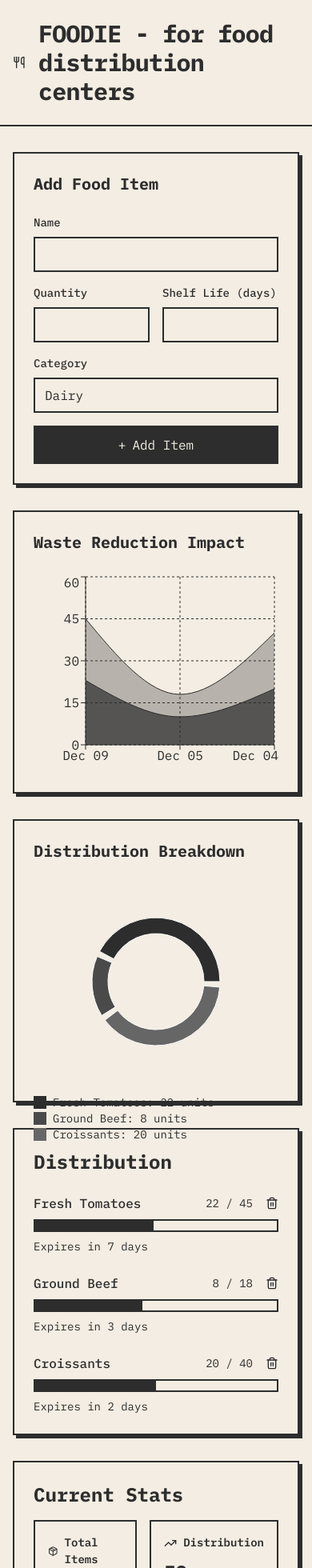
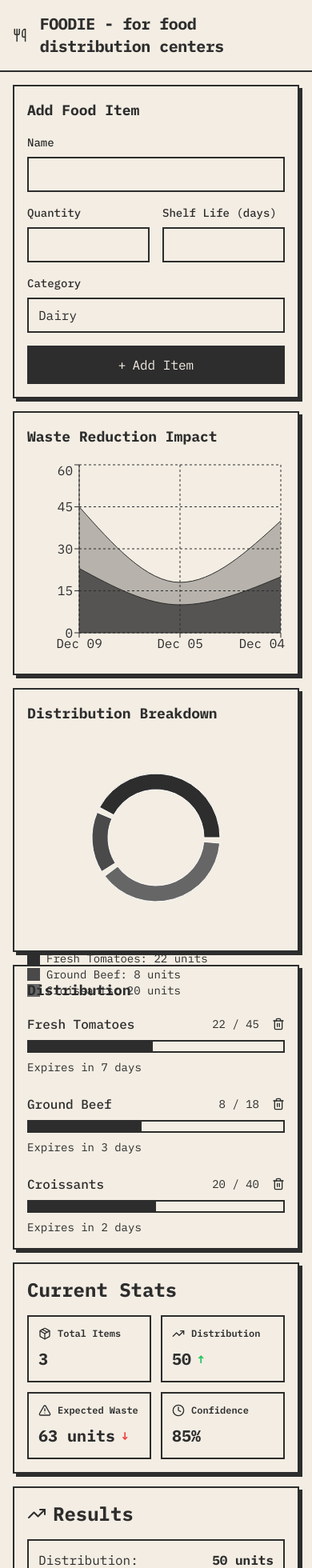
Before and after one commit to rithvikgabri/project-5, a React (Vite) app: page / in a window 390 px wide. Shown: the top 1960 px of the page at 80% size. Built offline with nearby package versions, Linux system fonts and the light colour scheme; the HTML template or start-up script is replaced by a standard one.

Commit message:
feat: add responsive design for all screen sizes

```diff
--- a/src/App.tsx
+++ b/src/App.tsx
@@ -148,27 +148,27 @@ function App() {
 
   return (
     <div className="min-h-screen retro-container">
-      <header className="border-b-2 border-[#2d2d2d]">
-        <div className="max-w-7xl mx-auto px-4 py-6">
+      <header className="border-b-2 border-[#2d2d2d] sticky top-0 bg-[#f3ede3] z-10">
+        <div className="max-w-7xl mx-auto px-4 py-4 sm:py-6">
           <div className="flex items-center space-x-4">
-            <Utensils className="w-8 h-8" />
-            <h1 className="text-3xl font-bold tracking-tight">FOODIE - for food distribution centers</h1>
+            <Utensils className="w-6 h-6 sm:w-8 sm:h-8" />
+            <h1 className="text-xl sm:text-2xl md:text-3xl font-bold tracking-tight">FOODIE - for food distribution centers</h1>
           </div>
         </div>
       </header>
 
-      <main className="max-w-7xl mx-auto px-4 py-8">
+      <main className="max-w-7xl mx-auto px-4 py-4 sm:py-8 space-y-4 sm:space-y-8">
         {/* Top Section - Form and Graphs */}
-        <div className="grid grid-cols-1 lg:grid-cols-3 gap-8">
+        <div className="grid grid-cols-1 md:grid-cols-2 lg:grid-cols-3 gap-4 sm:gap-8">
           {/* Add Food Item */}
-          <div className="retro-card p-6">
-            <h2 className="text-xl font-bold mb-6">Add Food Item</h2>
+          <div className="retro-card p-4 sm:p-6">
+            <h2 className="text-lg sm:text-xl font-bold mb-4 sm:mb-6">Add Food Item</h2>
             <FoodItemForm onSubmit={handleAddItem} />
           </div>
 
           {/* Waste Reduction Impact */}
-          <div className="retro-card p-6">
-            <h2 className="text-xl font-bold mb-6">Waste Reduction Impact</h2>
+          <div className="retro-card p-4 sm:p-6">
+            <h2 className="text-lg sm:text-xl font-bold mb-4 sm:mb-6">Waste Reduction Impact</h2>
             {foodItems.length > 0 && optimizedDistribution.length > 0 ? (
               <WasteReductionGraph
                 items={foodItems}
@@ -182,8 +182,8 @@ function App() {
           </div>
 
           {/* Distribution Breakdown */}
-          <div className="retro-card p-6">
-            <h2 className="text-xl font-bold mb-6">Distribution Breakdown</h2>
+          <div className="retro-card p-4 sm:p-6">
+            <h2 className="text-lg sm:text-xl font-bold mb-4 sm:mb-6">Distribution Breakdown</h2>
             {foodItems.length > 0 && optimizedDistribution.length > 0 ? (
               <DistributionPieChart
                 items={foodItems}
@@ -199,25 +199,23 @@ function App() {
 
         {/* Distribution List */}
         {foodItems.length > 0 && (
-          <div className="mt-8">
-            <div className="retro-card p-6">
-              <h2 className="text-2xl font-bold mb-6">Distribution</h2>
-              <DistributionChart
-                items={foodItems}
-                optimizedDistribution={optimizedDistribution}
-                onDeleteItem={handleDeleteItem}
-              />
-            </div>
+          <div className="retro-card p-4 sm:p-6">
+            <h2 className="text-lg sm:text-xl font-bold mb-4 sm:mb-6">Distribution</h2>
+            <DistributionChart
+              items={foodItems}
+              optimizedDistribution={optimizedDistribution}
+              onDeleteItem={handleDeleteItem}
+            />
           </div>
         )}
 
         {/* Bottom Section - Stats and Results */}
         {optimizationResult && (
-          <div className="mt-8 grid grid-cols-1 md:grid-cols-2 lg:grid-cols-3 gap-8">
-            <div className="retro-card p-6">
+          <div className="grid grid-cols-1 md:grid-cols-3 gap-4 sm:gap-8">
+            <div className="retro-card p-4 sm:p-6">
               <StatsGrid result={optimizationResult} totalItems={foodItems.length} />
             </div>
-            <div className="retro-card p-6 md:col-span-2">
+            <div className="retro-card p-4 sm:p-6 md:col-span-2">
               <OptimizationDisplay result={optimizationResult} />
             </div>
           </div>
--- a/src/index.css
+++ b/src/index.css
@@ -19,36 +19,69 @@
   border: 2px solid #2d2d2d;
   background-color: #f3ede3;
   box-shadow: 4px 4px 0px 0px rgba(45,45,45,1);
+  transition: transform 0.2s ease-in-out;
+}
+
+@media (hover: hover) {
+  .retro-card:hover {
+    transform: translate(-2px, -2px);
+    box-shadow: 6px 6px 0px 0px rgba(45,45,45,1);
+  }
 }
 
 .stats-grid {
   display: grid;
-  grid-template-columns: repeat(2, 1fr);
-  gap: 1rem;
+  grid-template-columns: repeat(auto-fit, minmax(140px, 1fr));
+  gap: 0.75rem;
+}
+
+@media (min-width: 640px) {
+  .stats-grid {
+    grid-template-columns: repeat(2, 1fr);
+    gap: 1rem;
+  }
 }
 
 .stats-card {
-  padding: 1rem;
+  padding: 0.75rem;
   border: 2px solid #2d2d2d;
   display: flex;
   flex-direction: column;
   gap: 0.5rem;
 }
 
+@media (min-width: 640px) {
+  .stats-card {
+    padding: 1rem;
+  }
+}
+
 .stats-value {
-  font-size: 1.5rem;
+  font-size: 1.25rem;
   font-weight: 700;
   display: flex;
   align-items: center;
   gap: 0.5rem;
 }
 
+@media (min-width: 640px) {
+  .stats-value {
+    font-size: 1.5rem;
+  }
+}
+
 .stats-label {
-  font-size: 0.875rem;
+  font-size: 0.75rem;
   font-weight: 600;
   display: flex;
   align-items: center;
   gap: 0.5rem;
+}
+
+@media (min-width: 640px) {
+  .stats-label {
+    font-size: 0.875rem;
+  }
 }
 
 .trend-up {
@@ -58,3 +91,29 @@
 .trend-down {
   color: #ef4444;
 }
+
+/* Responsive chart containers */
+.chart-container {
+  width: 100%;
+  height: 200px;
+}
+
+@media (min-width: 640px) {
+  .chart-container {
+    height: 250px;
+  }
+}
+
+/* Responsive form elements */
+.form-input {
+  width: 100%;
+  padding: 0.5rem;
+  font-size: 0.875rem;
+}
+
+@media (min-width: 640px) {
+  .form-input {
+    padding: 0.75rem;
+    font-size: 1rem;
+  }
+}
```
